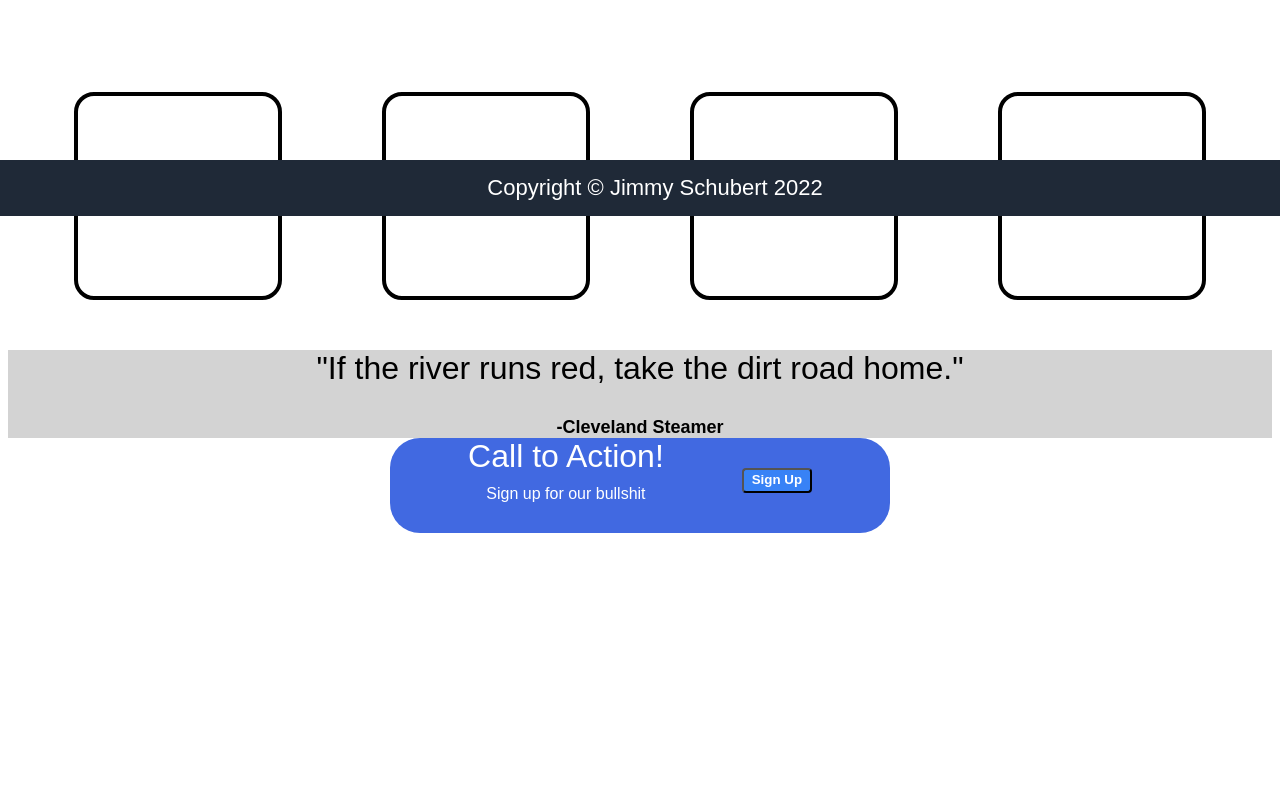
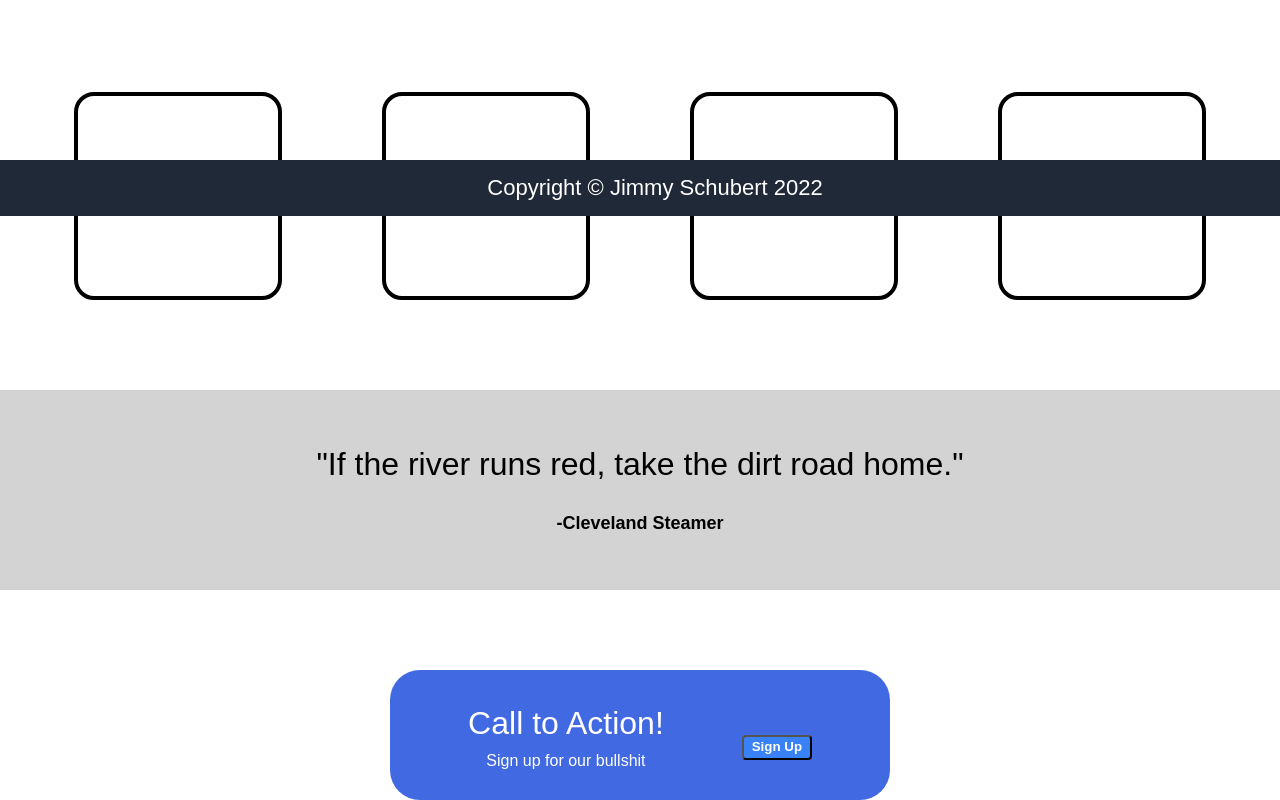
Before and after one commit to James-Schubert/Odin-Landing-Page, a plain HTML site: page index.html in a window 1280 px wide. Shown: the part 584-1384 px from the top of the page. Before the commit the page ends 1216 px from the top, so only its background shows below. Drawn offline with Linux system fonts and the light colour scheme.

Commit message:
Minor fixes

```diff
--- a/styles.css
+++ b/styles.css
@@ -67,6 +67,7 @@
     display: flex;
     justify-content: space-evenly;
     align-items: center;
+    flex-shrink: 0;
 }
 .leftsub{
     display: flex;
@@ -158,6 +159,10 @@
     align-items: center;
     width: 100%;
     height: 200px;
+    margin-top: 40px;
+    margin-bottom: 40px;
+    width: 100vw;
+    flex-shrink: 0;
 }
 .quote{
     font-size: 32px;
@@ -177,7 +182,10 @@
     height: 100px;
     align-items:flex-end;
     padding-bottom: 30px;
-    border-radius: 30px;;
+    border-radius: 30px;
+    margin-top: 40px;
+    margin-bottom: 40px;
+    flex-shrink: 0;
 }
 
 .leftAction{
```
